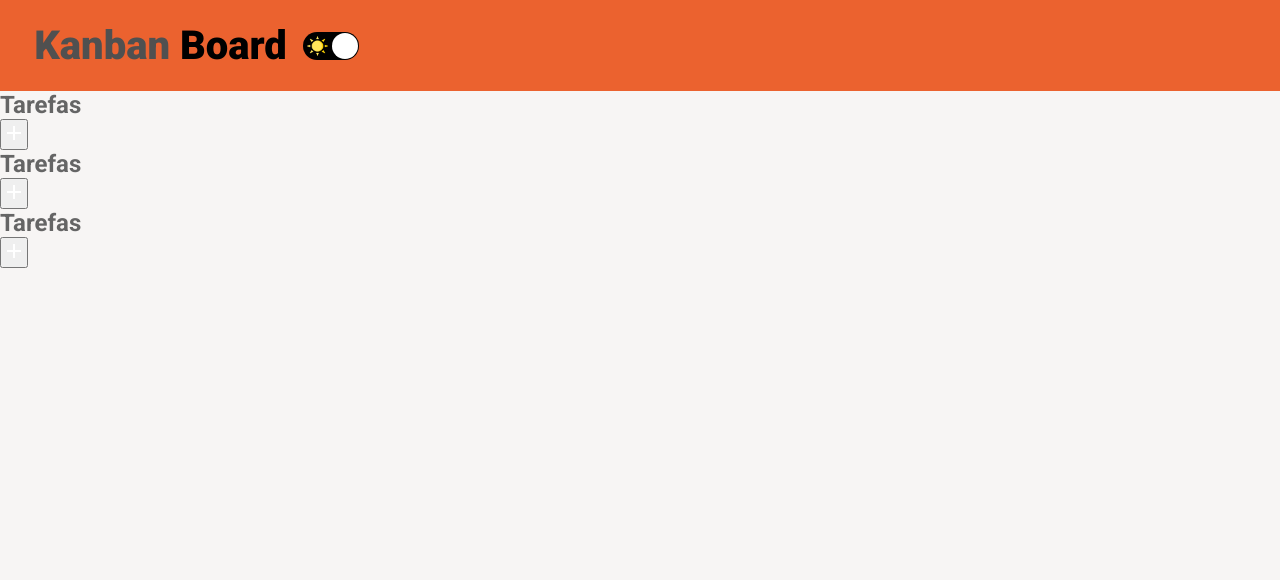
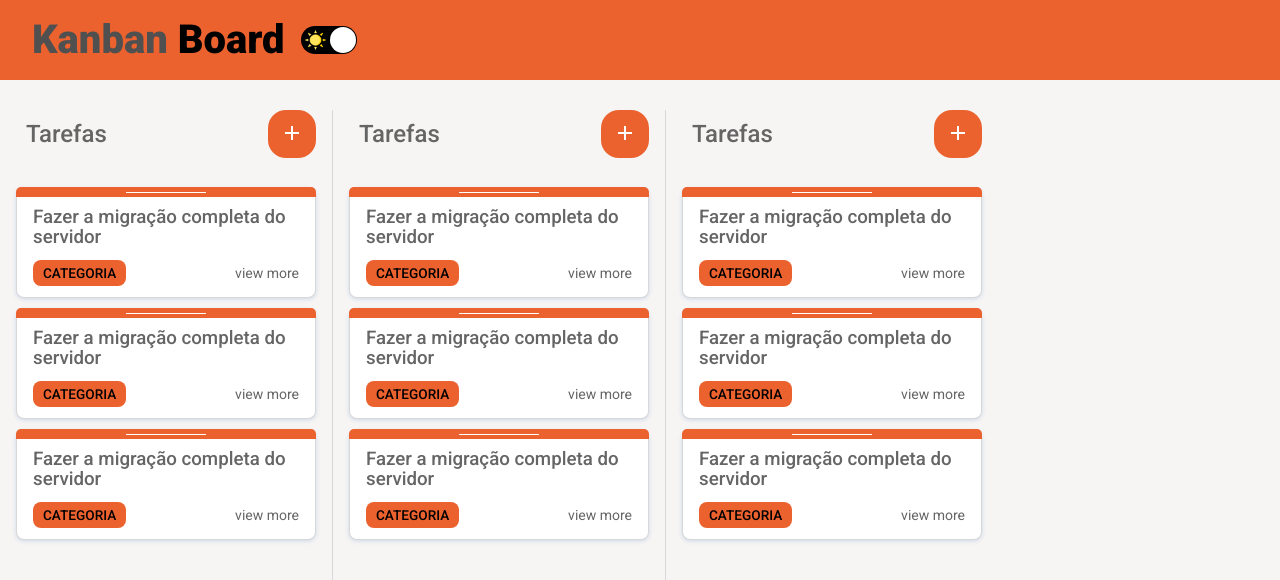
Before and after one commit to ponqueli/kanban-board, a React (Create React App) app: page / in a window 1280 px wide. Shown: the top 580 px of the page. Built offline with nearby package versions, Linux system fonts and the light colour scheme.

Commit message:
feat: styling cards, list, board components

```diff
--- a/src/components/Board/styles.js
+++ b/src/components/Board/styles.js
@@ -1,5 +1,7 @@
 import styled from "styled-components";
 
 export const Container = styled.div`
-
+  display: flex;
+  padding: 1.875rem 0;
+  height: calc(100% - 5rem);
 `;
--- a/src/components/Card/index.jsx
+++ b/src/components/Card/index.jsx
@@ -1,9 +1,23 @@
-import { Container } from "./styles";
+import { useContext, useState } from "react";
+import { ThemeContext } from "styled-components";
+import { Container, CardBorder, CardBottom, CategoryCard, Label } from "./styles";
 
 export default function Card() {
+  const theme = useContext(ThemeContext);
+  const [color, setColor] = useState(theme.colors.primary);
+
   return (
     <Container>
-
+      <header>
+        <CardBorder color={color}/>
+        <Label>Fazer a migração completa do servidor</Label>
+      </header>
+      <CardBottom>
+        <CategoryCard color={color}>
+          <p>CATEGORIA</p>
+        </CategoryCard>
+        <p>view more</p>
+      </CardBottom>
     </Container>
   )
 };
--- a/src/components/Card/styles.js
+++ b/src/components/Card/styles.js
@@ -1,3 +1,88 @@
 import styled from "styled-components";
 
-export const Container = styled.div``;
+export const Container = styled.div`
+  cursor: grab;
+  position: relative;
+  display: flex;
+  flex-direction: column;
+  justify-content: space-between;
+
+  background-color: ${({ theme }) => theme.colors.components_background};
+  opacity:  ${({ hideCard }) => hideCard ? 0.2 : 1};
+  width: 18.75rem;
+  height: 6.87rem;
+  margin: 0.7rem 0;
+  padding: 1.2rem 1rem 0.7rem 1rem;
+
+  border-radius: 0.5rem;
+  border: 1px solid ${({theme}) => theme.colors.border};
+  box-shadow: 0 1px 4px 0 rgba(192, 208, 230, 0.8);
+  border-top: rgba(230,236,245,0.4);
+
+  img {
+    width: 1.5rem;
+    height: 1.5rem;
+    border-radius: 0.125rem;
+    margin-top: 0.3125rem;
+  }
+`;
+
+export const CardBorder = styled.div`
+  position: absolute;
+  width: calc(100% + 2px);
+  top: -1px;
+  left: -1px;
+  border-top-left-radius: 5px;
+  border-top-right-radius: 5px;
+  height: 10px;
+  background-color: ${({color}) => color};
+
+  &:before{
+    content: '';
+    height: 0.5px;
+    width: 80px;
+    background-color: #ffffff;
+    position: absolute;
+    top: 50%;
+    left: 50%;
+    transform: translate(-50%, 0);
+  }
+`;
+
+export const Label = styled.h3`
+  font-weight: 500;
+  line-height: 20px;
+  text-overflow: ellipsis;
+  width: 100%;
+  overflow: hidden;
+  display: -webkit-box;
+  -webkit-line-clamp: 2;
+  -webkit-box-orient: vertical;
+`;
+
+export const CardBottom = styled.div`
+  display: flex;
+  align-items: center;
+  justify-content: space-between;
+  width: 100%;
+  p {
+    font-size: 0.875rem;
+    cursor: pointer;
+  }
+`;
+
+export const CategoryCard = styled.div`
+  background-color: ${({ color }) => color};
+  border-radius: 0.5rem;
+
+  display: flex;
+  align-items: center;
+  justify-content: center;
+  padding: 0.3125rem 0.625rem;
+
+  p {
+    font-weight: 500;
+    font-size: 0.85rem;
+    color: ${({ theme }) => theme.colors.onPrimary};
+  }
+`;
--- a/src/components/Header/styles.js
+++ b/src/components/Header/styles.js
@@ -1,8 +1,9 @@
 import styled from "styled-components";
 
 export const Container = styled.header`
-  height: 5.71rem;
-  padding: 0  2.14rem;
+  height: 5rem;
+  width: 100%;
+  padding: 0  2rem;
   background-color: ${({ color }) => color};
 
   display: flex;
@@ -13,7 +14,7 @@ export const Container = styled.header`
 `;
 
 export const SwitchIcon = styled.img`
-  margin: 0.28rem;
+  margin: 0.25rem;
   height: 70%;
   width: 70%;
 `;
--- a/src/components/KanbanBoard/styles.js
+++ b/src/components/KanbanBoard/styles.js
@@ -3,6 +3,7 @@ import styled from "styled-components";
 export const Container = styled.div`
   display: flex;
   flex-direction: column;
-  min-height: 100vh;
+  //min-height: 100vh;
   width: 100%;
+  height: 100%;
 `;
--- a/src/components/List/index.jsx
+++ b/src/components/List/index.jsx
@@ -1,16 +1,16 @@
 import { MdAdd } from 'react-icons/md';
-import { Container } from './styles';
+import { Container, ContainerHeader } from './styles';
 import Card from '../Card';
 
 export default function List() {
   return (
     <Container>
-      <header>
+      <ContainerHeader>
         <h2>Tarefas</h2>
         <button type='button'>
           <MdAdd size={24} color='#FFF' />
         </button>
-      </header>
+      </ContainerHeader>
       <ul>
        <Card />
        <Card />
--- a/src/components/List/styles.js
+++ b/src/components/List/styles.js
@@ -1,5 +1,42 @@
 import styled from "styled-components";
 
 export const Container = styled.div`
+  padding: 0 1rem;
+  height: 100%;
+  flex: 0 0 20rem;
 
+  & + div {
+    border-left: 1px solid ${({theme}) => theme.colors.border};
+  }
+
+  ul {
+    margin-top: 1.875rem ;
+  }
 `;
+
+export const ContainerHeader = styled.header`
+  display: flex;
+  justify-content: space-between;
+  align-items: center;
+  height: 3rem ;
+
+  h2 {
+    font-size: 1.5rem;
+    font-weight: 500;
+    padding: 0.625rem ;
+  }
+
+  button {
+    width: 3rem;
+    height: 3rem;
+    border-radius: 1.125rem;
+    border: 0;
+    background-color: ${({theme}) => theme.colors.primary};
+    cursor: pointer;
+    transition: opacity 0.2s;
+
+    &:hover {
+      opacity: 0.8;
+    }
+  }
+`;
--- a/src/styles/global.js
+++ b/src/styles/global.js
@@ -19,6 +19,7 @@ export default createGlobalStyle`
     background: ${({ theme }) => theme.colors.background};
     color: ${({ theme }) => theme.colors.text_primary};
     -webkit-font-smoothing: antialiased;
+    overflow-y: auto;
   }
 
   h1 {
```
